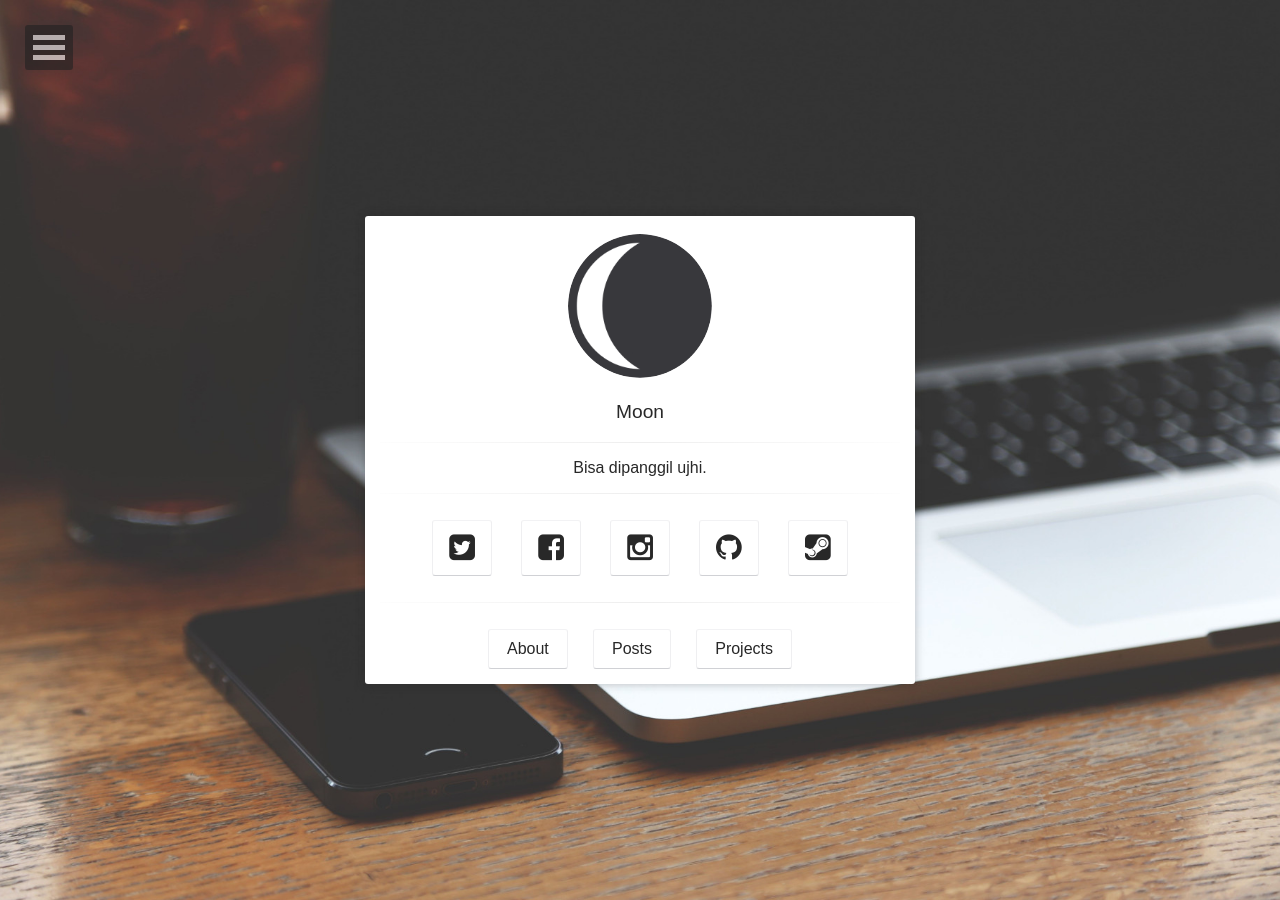
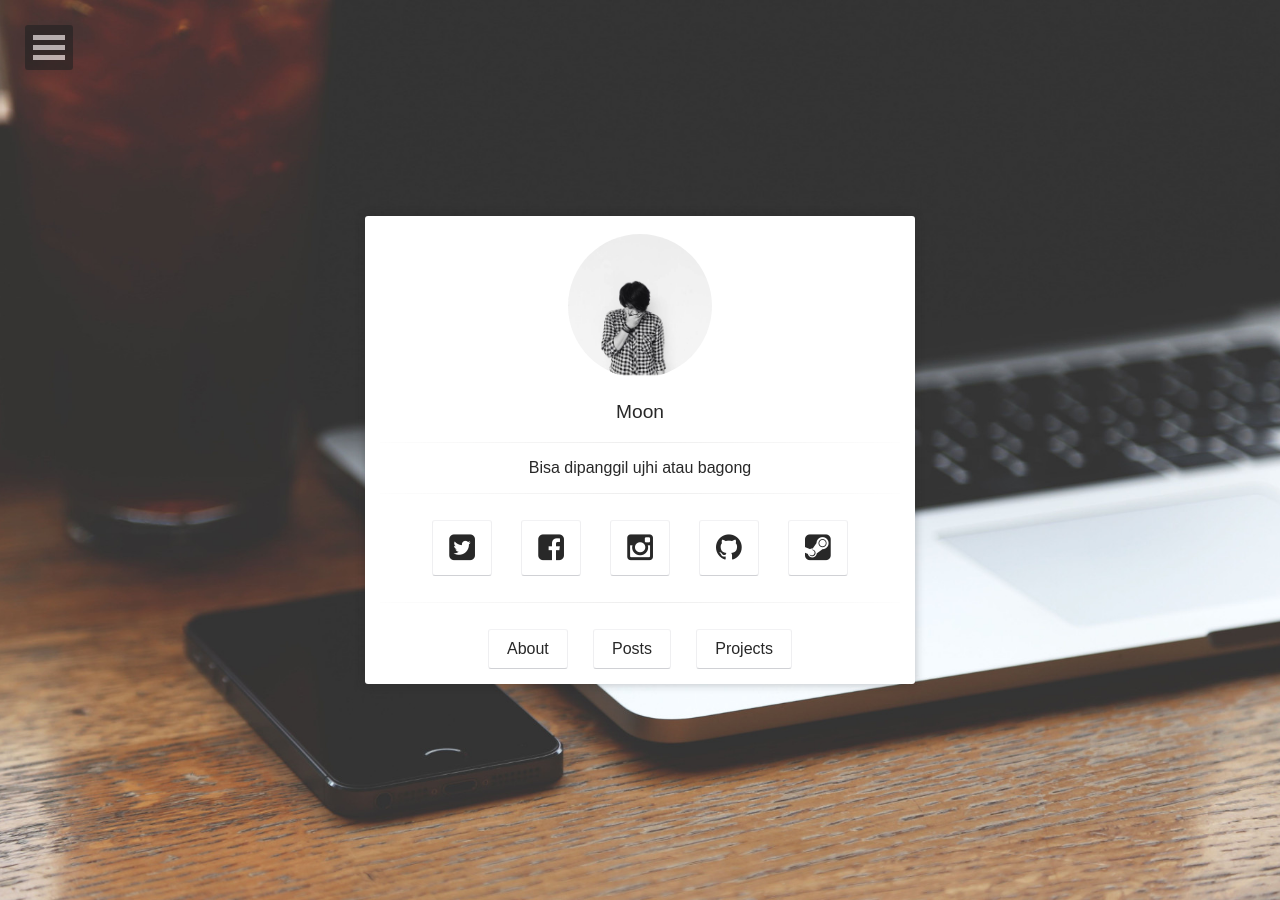
Before and after one commit to fairuziujhi/fairuziujhi.github.io, a Jekyll site: the page built from index.html, in a window 1280 px wide. Built offline with Jekyll 4.4.1, drawn with Linux system fonts in a browser that asks for light colours; some web fonts are replaced; comment, search, counter and statistics services are not loaded.

Commit message:
Update _config.yml

```diff
--- a/_config.yml
+++ b/_config.yml
@@ -1,10 +1,10 @@
 # Site
 title:              Moon
-bio:                'Bisa dipanggil ujhi.'
+bio:                'Bisa dipanggil ujhi atau bagong'
 description:        "Moon is a minimal, one column jekyll theme for your blog."
 reading_time:       true
 words_per_minute:   200
-logo:               'assets/img/logo.png'
+logo:               'assets/img/asma.jpg'
 background:         'assets/img/placeholder-big.jpg'
 tiled_bg:           false   # Set this true if you want to tile your background image, otherwise it will be covered
 locale:             en_US
```
